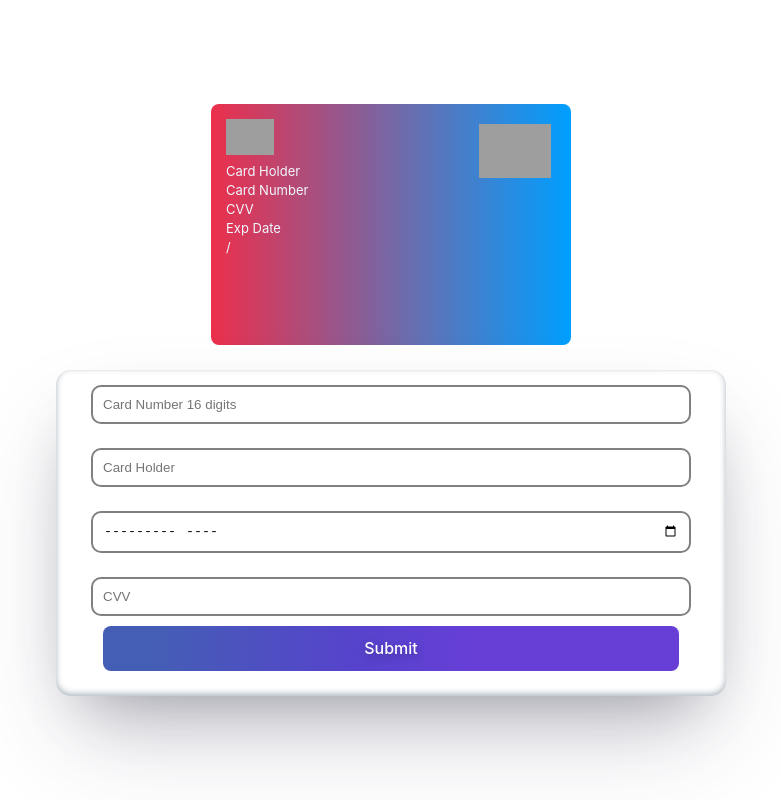
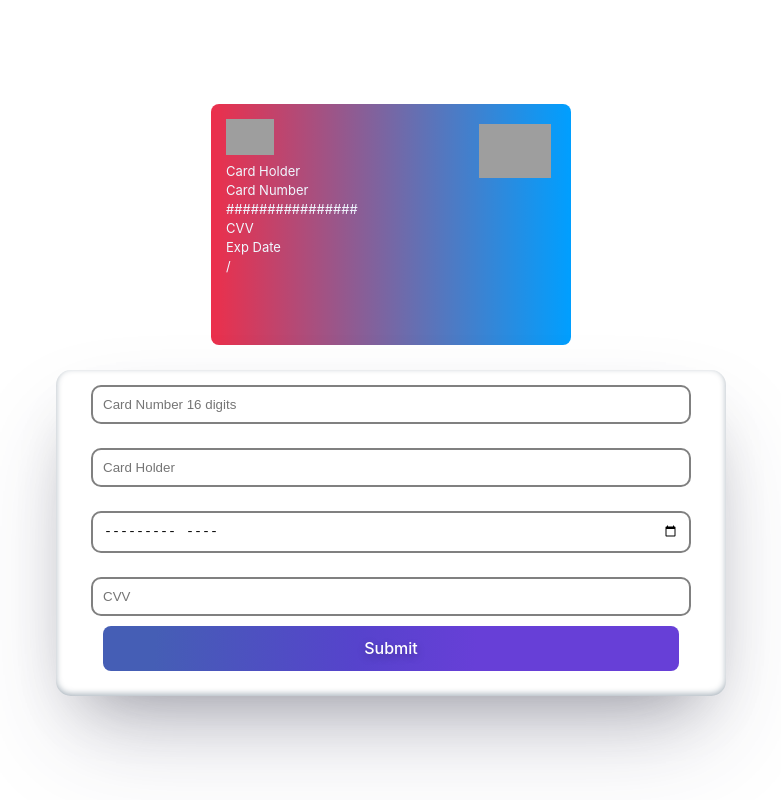
Before and after one commit to NiphoMathibela/DSW-Assignment-Q1, a React (Vite) app: page / in a window 1280 px wide. Shown: the whole page, without its empty margins (249-1030 px from the left). Built offline with nearby package versions, Linux system fonts and the light colour scheme; grey boxes are pictures that could not be loaded.

Commit message:
1 file modified

```diff
--- a/src/App.jsx
+++ b/src/App.jsx
@@ -6,12 +6,16 @@ import Notification from "./assets/Notification";
 
 
 function App() {
-  const [cardNum, setCardNum] = useState();
+  const [cardNum, setCardNum] = useState("################");
   const [cardHolder, setCardHolder] = useState("");
   const [month, setMonth] = useState("");
   const [cvv, setCvv] = useState();
   const [error, setError] = useState(false);
   const [message, setMessage] = useState("");
+
+  const expSplit = month.split("-");
+    const expMonth = expSplit[1];
+    const expYear = expSplit[0];
 
   const handleCardNum = (e) => {
     setCardNum(e.target.value);
@@ -73,8 +77,8 @@ function App() {
         cardHolder= {cardHolder}
         cardNum= {cardNum}
         cvv= {cvv}
-        // expMonth= {expMonth}
-        // expYear= {expYear}
+        expMonth= {expMonth}
+        expYear= {expYear}
       />
 
       {message && <Notification message= {message}/>}
```
